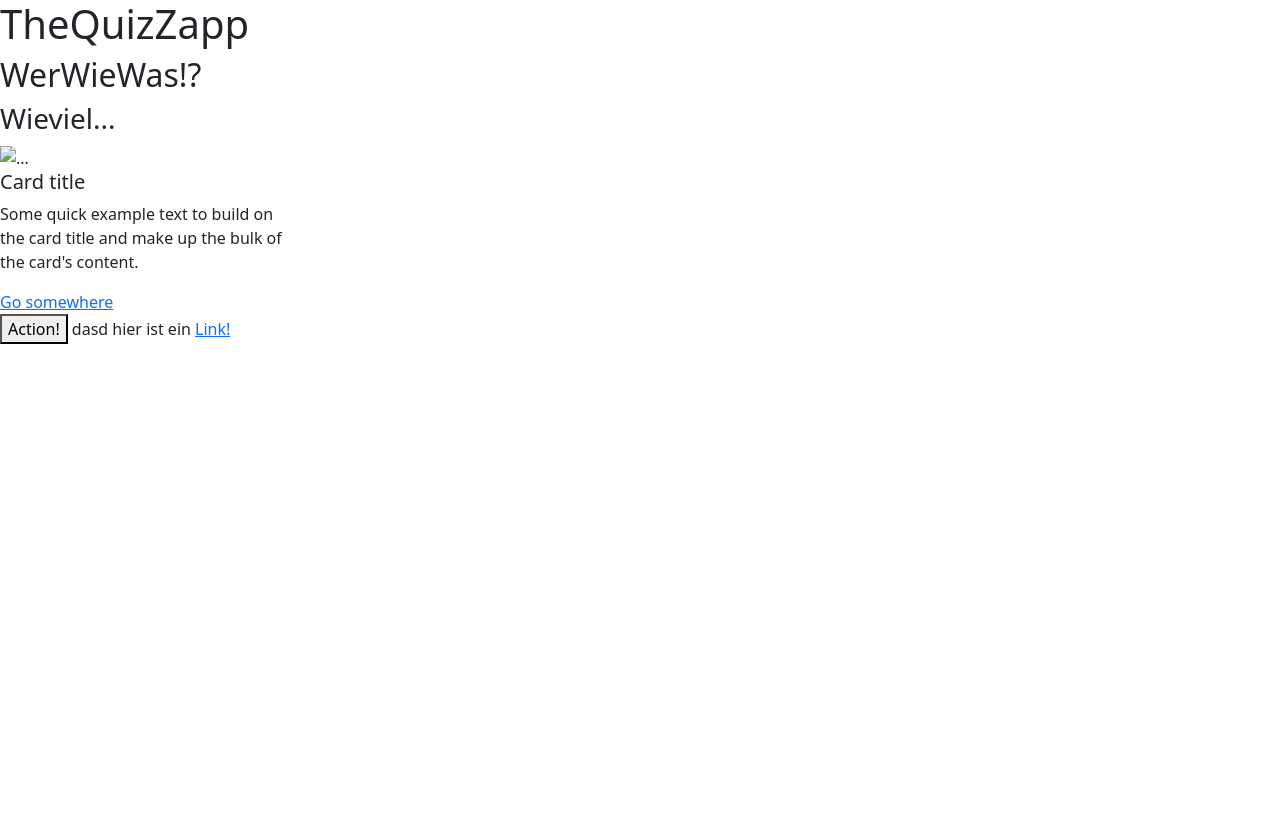
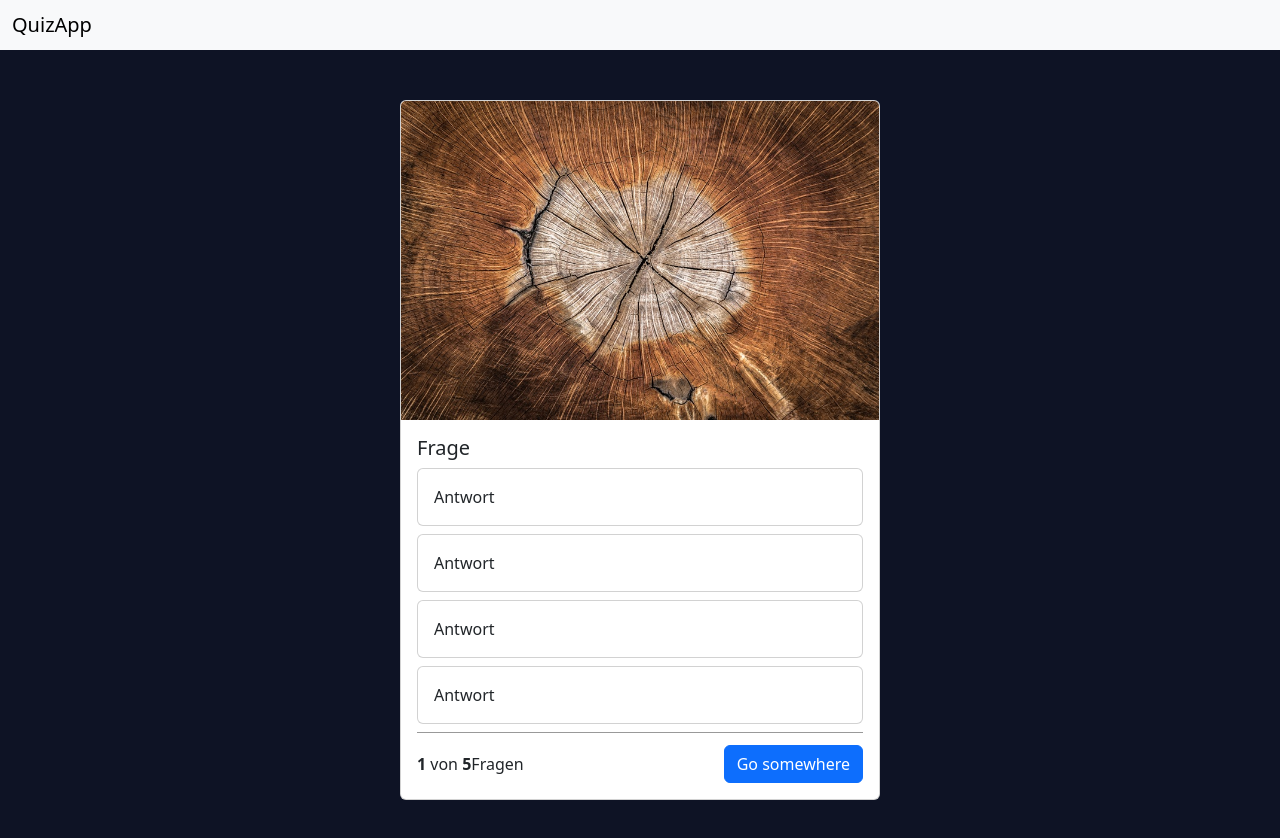
Before and after one commit to M5c8n31d3r/QuizApp, a website: page index.html in a window 1280 px wide. Before the commit the page ends 800 px from the top, so only its background shows below. Drawn offline with nearby package versions, Linux system fonts and the light colour scheme.

Commit message:
quizLayout

```diff
--- a/index.html
+++ b/index.html
@@ -5,36 +5,81 @@
     <meta charset="UTF-8">
     <meta http-equiv="X-UA-Compatible" content="IE=edge">
     <meta name="viewport" content="width=device-width, initial-scale=1.0">
+    <title>Quiz ApP</title>
 
-    <title>Quiz ApP</title>
-    <link rel="stylesheet" href="node_modules/bootstrap/dist/css/bootstrap-reboot.rtl.min.css">
+    <link rel="stylesheet" href="style.css">
     <script src="script.js"></script>
+
+    <!-- Bootstrap file -->
+    <link href="https://cdn.jsdelivr.net/npm/bootstrap@5.3.0-alpha1/dist/css/bootstrap.min.css" rel="stylesheet"
+        integrity="sha384-GLhlTQ8iRABdZLl6O3oVMWSktQOp6b7In1Zl3/Jr59b6EGGoI1aFkw7cmDA6j6gD" crossorigin="anonymous">
+    <script src="https://cdn.jsdelivr.net/npm/bootstrap@5.3.0-alpha1/dist/js/bootstrap.bundle.min.js"
+        integrity="sha384-w76AqPfDkMBDXo30jS1Sgez6pr3x5MlQ1ZAGC+nuZB+EYdgRZgiwxhTBTkF7CXvN"
+        crossorigin="anonymous"></script>
 
 </head>
 
-<body>
+<body onload="init()">
+    <nav class="navbar bg-body-tertiary">
+        <div class="container-fluid">
+            <span class="navbar-brand mb-0 h1">QuizApp</span>
+        </div>
+    </nav>
 
-    <h1>TheQuizZapp</h1>
-    <h2>WerWieWas!?</h2>
-    <h3>Wieviel...</h3>
+
+    <div class="container">
+
+        <div class="card quiz-card" >
+            <img src="img/tree.jpg" class="card-img-top">
+            <div class="card-body">
+                <h5 class="card-title" id="qustiontext">Frage</h5>
+
+                <div class="card mb-2">
+                    <div class="card-body" id="answer_1">
+                        Antwort
+                    </div>
+                </div>
+
+                <div class="card mb-2">
+                    <div class="card-body" id="answer_2">
+                        Antwort
+                    </div>
+                </div>
+
+                <div class="card mb-2">
+                    <div class="card-body" id="answer_3">
+                        Antwort
+                    </div>
+                </div>
+
+                <div class="card mb-2">
+                    <div class="card-body" id="answer_4">
+                        Antwort
+                    </div>
+                </div>
+
+
+                <div class="question-footer">
+                    <span>
+                        <b>1</b> von <b id="all-questions">5</b>Fragen
+                    </span>
+                    <a href="#" class="btn btn-primary">Go somewhere</a>
+                </div>
 
 
 
-    <div class="card" style="width: 18rem;">
-        <img src="..." class="card-img-top" alt="...">
-        <div class="card-body">
-            <h5 class="card-title">Card title</h5>
-            <p class="card-text">Some quick example text to build on the card title and make up the bulk of the card's
-                content.</p>
-            <a href="#" class="btn btn-primary">Go somewhere</a>
-        </div>
-    </div>
 
 
-    <button class="btn btn-primary">Action!</button>
+                <!-- *******************************************************************************************************
+                <p class="card-text">Some quick example text to build on the card title and make up the bulk of the
+                    card's
+                    content.</p>
+                <a href="#" class="btn btn-primary">Go somewhere</a>      -->
 
-    dasd hier ist ein <a href="#">Link!</a>
+            </div>
+        </div>
 
+    </div>
 
 </body>
 
--- a/script.js
+++ b/script.js
@@ -0,0 +1,69 @@
+let questions = [
+    {
+        "question": "Was kann man nicht gleichzeitig machen?",
+        "answer_1": "lesen und schreiben",
+        "answer_2": "atmen und schlucken",
+        "answer_3": "fühlen und sehen",
+        "answer_4": "riechen und schmecken",
+        "right_answer": 2
+    },
+    {
+        "question": "Welche Blutgruppe ist universalspendbar?",
+        "answer_1": "0",
+        "answer_2": "A",
+        "answer_3": "B",
+        "answer_4": "AB",
+        "right_answer": 1
+    },
+    {
+        "question": "Wieviele Augenlieder hat eine Eule?",
+        "answer_1": "1",
+        "answer_2": "2",
+        "answer_3": "3",
+        "answer_4": "4",
+        "right_answer": 3
+    },
+    {
+        "question": "Wo liegt der Weltrekord für die meiste Anzahl der Faltung eines Baltt Papiers?",
+        "answer_1": "8x",
+        "answer_2": "10x",
+        "answer_3": "12x",
+        "answer_4": "14x",
+        "right_answer": 3
+    },
+    {
+        "question": "Wann erreichen Grönlandhaie ihre Geschlechtsreife?",
+        "answer_1": "nach 50 Jahren",
+        "answer_2": "nach 150 Jahren",
+        "answer_3": "nach 200 Jahren",
+        "answer_4": "nach 350 Jahren",
+        "right_answer": 2
+    }
+
+];
+
+
+let currentQuestion = 0;
+
+
+
+function init(){
+    document.getElementById('all-questions').innerHTML = questions.length;
+
+    showQuestion();
+
+}
+
+
+function showQuestion(){
+    let question = questions[currentQuestion];
+
+    document.getElementById('questiontext').innerHTML = question['question'];
+    document.getElementById('answer_1').innerHTML = question['answer_1'];
+    document.getElementById('answer_2').innerHTML = question['answer_2'];
+    document.getElementById('answer_3').innerHTML = question['answer_3'];
+    document.getElementById('answer_4').innerHTML = question['answer_4'];
+
+
+
+}
--- a/style.css
+++ b/style.css
@@ -0,0 +1,25 @@
+body{
+    background-color: #0E1325 !important;
+
+}
+
+
+.container {
+    min-height: 100vh;
+    background-color: #0E1325 !important;
+    display: flex;
+    justify-content: center;
+    align-items: center;
+}
+
+.quiz-card {
+    width: 30rem;
+}
+
+.question-footer{
+    display: flex;
+    justify-content: space-between;
+    align-items: center;
+    border-top: 1px solid rgba(0, 0, 0, 0.4);
+    padding-top: 12px;
+}
```
Also changed, not shown: img/tree.jpg (added).
